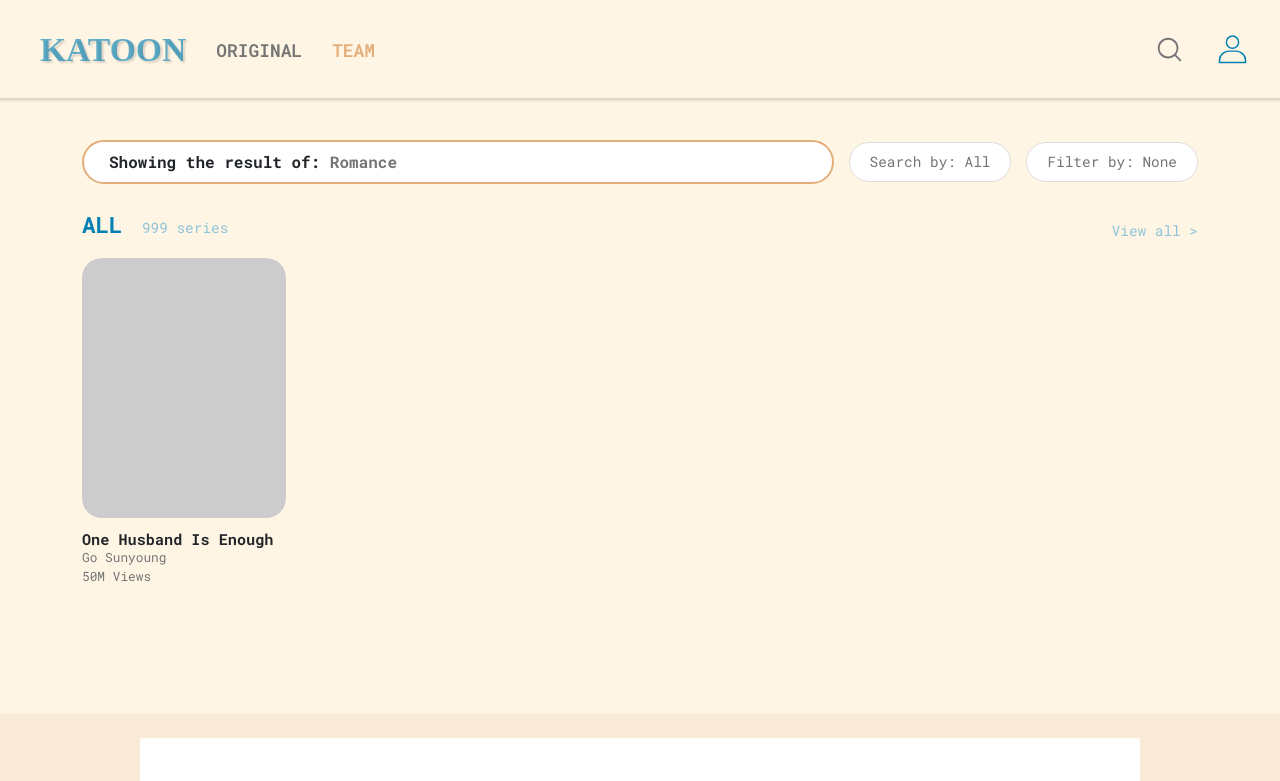
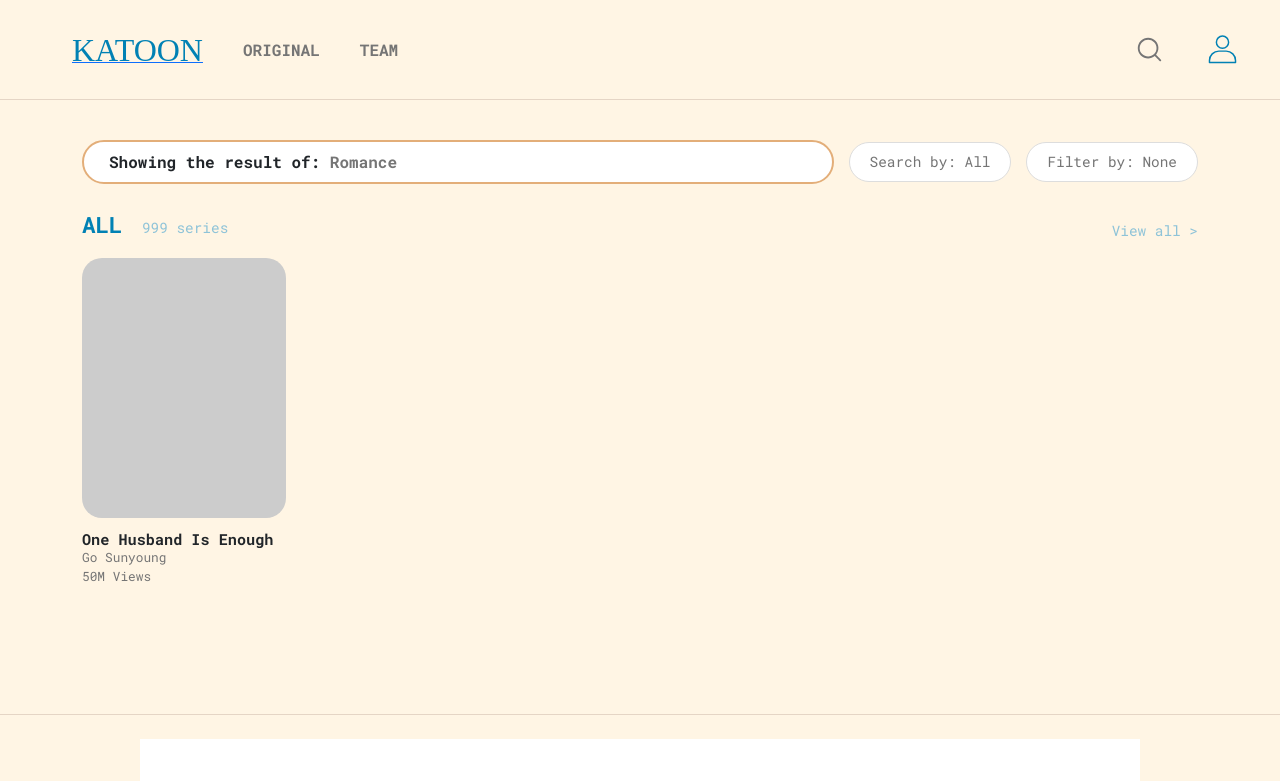
Before and after one commit to Natthanichan/Katoon-Web-Dev, a website: page ResultPage.html in a window 1280 px wide. Shown: the top 781 px of the page. Drawn offline with nearby package versions, Linux system fonts and the light colour scheme; a web font is replaced by a local one.

Commit message:
Update ResultPage.html

```diff
--- a/ResultPage.html
+++ b/ResultPage.html
@@ -10,47 +10,23 @@
     <script src="https://unpkg.com/@lottiefiles/lottie-player@latest/dist/lottie-player.js"></script>
 
     <link rel="stylesheet" href="ResultStyle.css">
-    <link rel="stylesheet" href="navbar.css">
-    <link rel="stylesheet" href="footer.css">
 </head>
 
 <body>
   <header>
       <div class="navbar">
           <ul class="nav-menu">
-              <li>
-                <a href="Homepage.html" class="nav-logo">
-                    <span class="logo-text">KATOON</span>
-                </a>
-              </li>
-              <li>
-                  <a class="nav-item" href="Homepage.html" id="ORIGINAL">ORIGINAL</a>
-              </li>
-              <li >
-                  <a class="nav-item active" href="#" id="TEAM">TEAM</a>
-              </li>
+              <li><a href="#" class="nav-logo"><span class="logo-text">KATOON</span></a></li>
+              <li><a class="nav-item" href="#">ORIGINAL</a></li>
+              <li><a class="nav-item" href="#">TEAM</a></li>
               <li class="search-item">
-                <a href="#" class="search">
-                    <!-- Lottie animation player search-->
-                    <lottie-player
-                        id="searchAnim"
-                        src="/image/navbarIcon/search.json"
-                        background="transparent"
-                        speed="1"
-                        style="width:30px; height: 30px;"
-                    ></lottie-player>
-                </a>
+                  <a href="#" class="search">
+                      <lottie-player src="/image/navbarIcon/search.json" background="transparent" speed="1" style="width:30px; height: 30px;"></lottie-player>
+                  </a>
               </li>
               <li class="login-item">
                   <a href="#" class="login">
-                      <!-- Lottie animation player login-->
-                      <lottie-player
-                          id="loginAnim"
-                          src="/image/navbarIcon/login.json"
-                          background="transparent"
-                          speed="1"
-                          style="width:35px; height: 35px;"
-                      ></lottie-player>
+                      <lottie-player src="/image/navbarIcon/login.json" background="transparent" speed="1" style="width:35px; height: 35px;"></lottie-player>
                   </a>
               </li>
           </ul>
@@ -78,7 +54,7 @@
       </section>
 
       <section class="results-grid-section mt-3">
-          <div class="row row-cols-2 row-cols-md-5 g-4">
+          <div class="row row-cols-2 row-cols-md-5 g-4" id="resultGrid">
 
               <div class="col">
                   <article class="katoon-card">
@@ -106,6 +82,7 @@
           <h2 class="footer-logo">KATOON</h2>
       </div>
   </footer>
+  <script src="result.js"></script>
 
 </body>
 </html>
```
